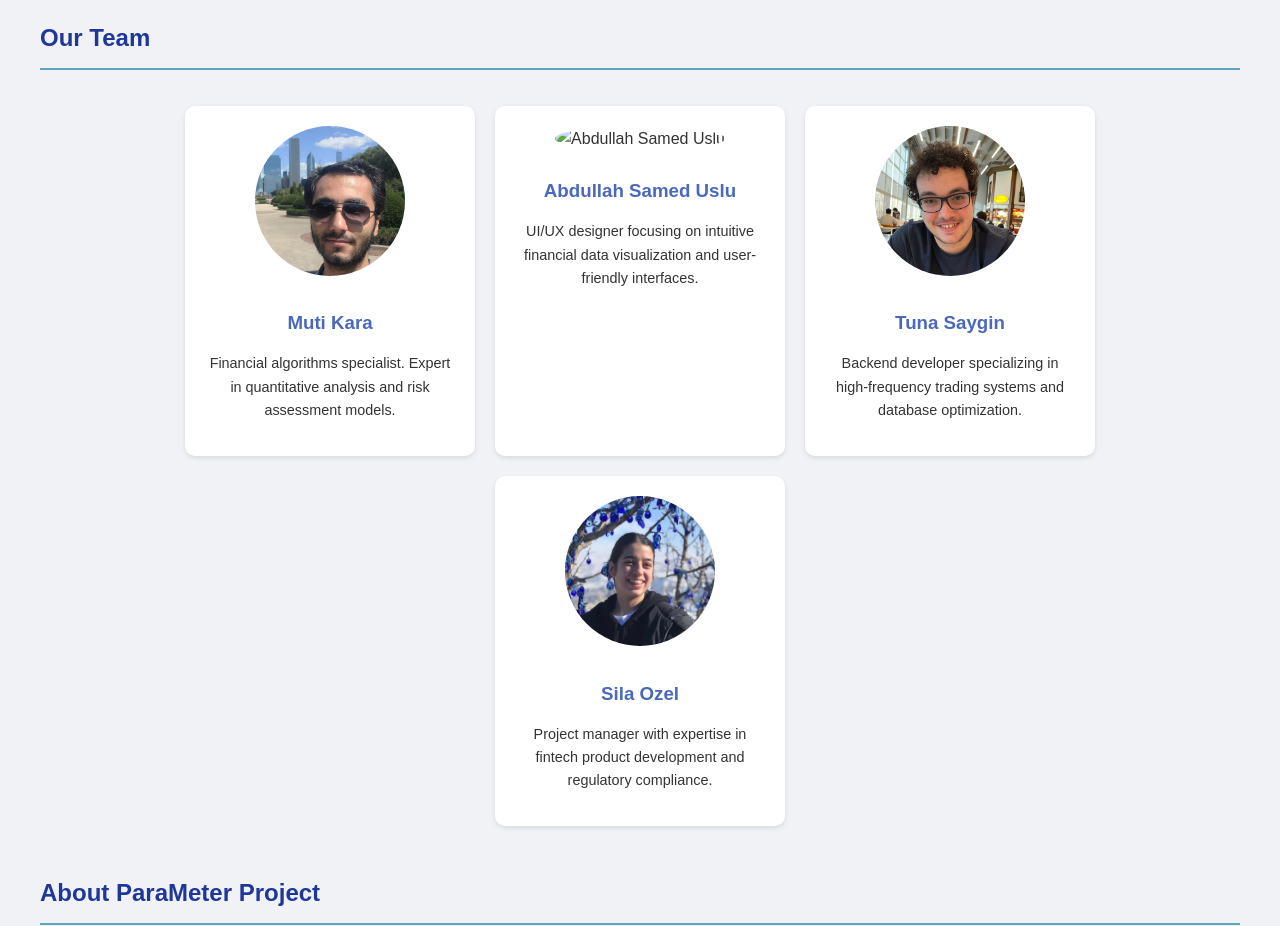
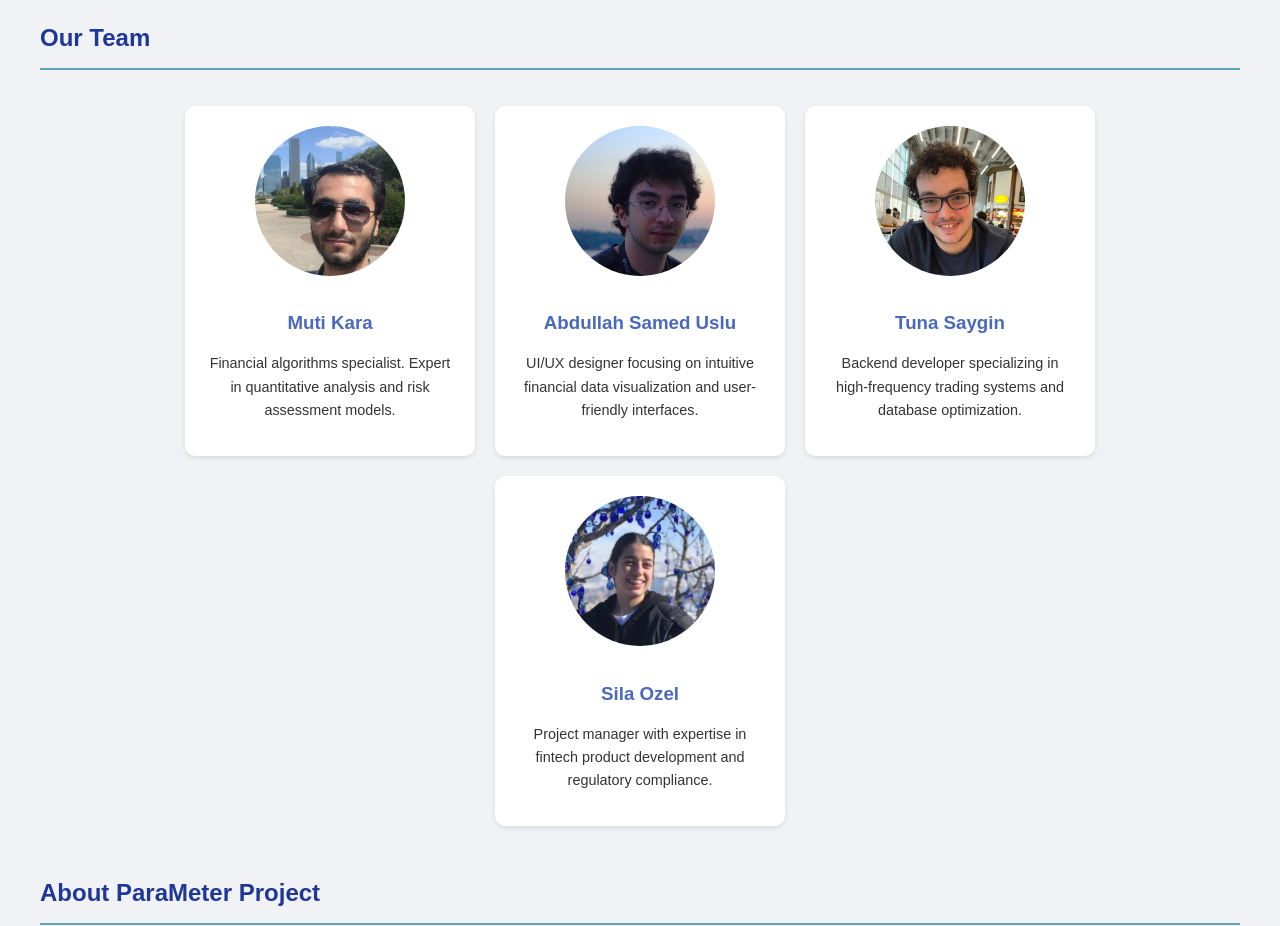
Before and after one commit to Parameter-Project/Parameter-Project.github.io, a plain HTML site: page index.html in a window 1280 px wide. Shown: the part 780-1706 px from the top of the page. Drawn offline with Linux system fonts and the light colour scheme.

Commit message:
Update index.html for Samet's photo

```diff
--- a/index.html
+++ b/index.html
@@ -3,7 +3,7 @@
 <head>
     <meta charset="UTF-8">
     <meta name="viewport" content="width=device-width, initial-scale=1.0">
-    <title>Yatır - Portfolio Optimization App</title>
+    <title>ParaMeter - Portfolio Optimization App</title>
     <style>
         :root {
             --primary-color: #1e3799;
@@ -185,7 +185,7 @@
                     <p>Financial algorithms specialist. Expert in quantitative analysis and risk assessment models.</p>
                 </div>
                 <div class="team-member">
-                    <img src="/api/placeholder/150/150" alt="Abdullah Samed Uslu">
+                    <img src="/Samet Uslu Photo.jpeg" alt="Abdullah Samed Uslu">
                     <h3>Abdullah Samed Uslu</h3>
                     <p>UI/UX designer focusing on intuitive financial data visualization and user-friendly interfaces.</p>
                 </div>
```
